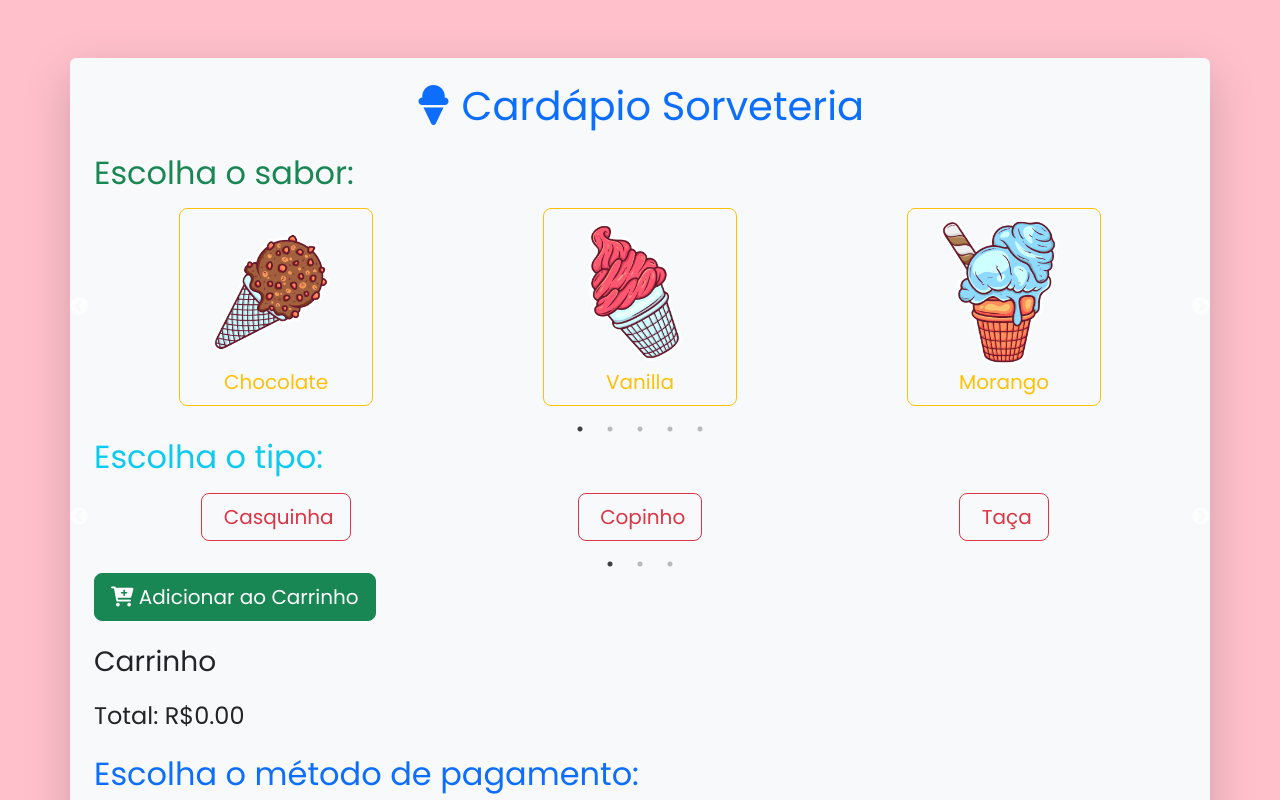
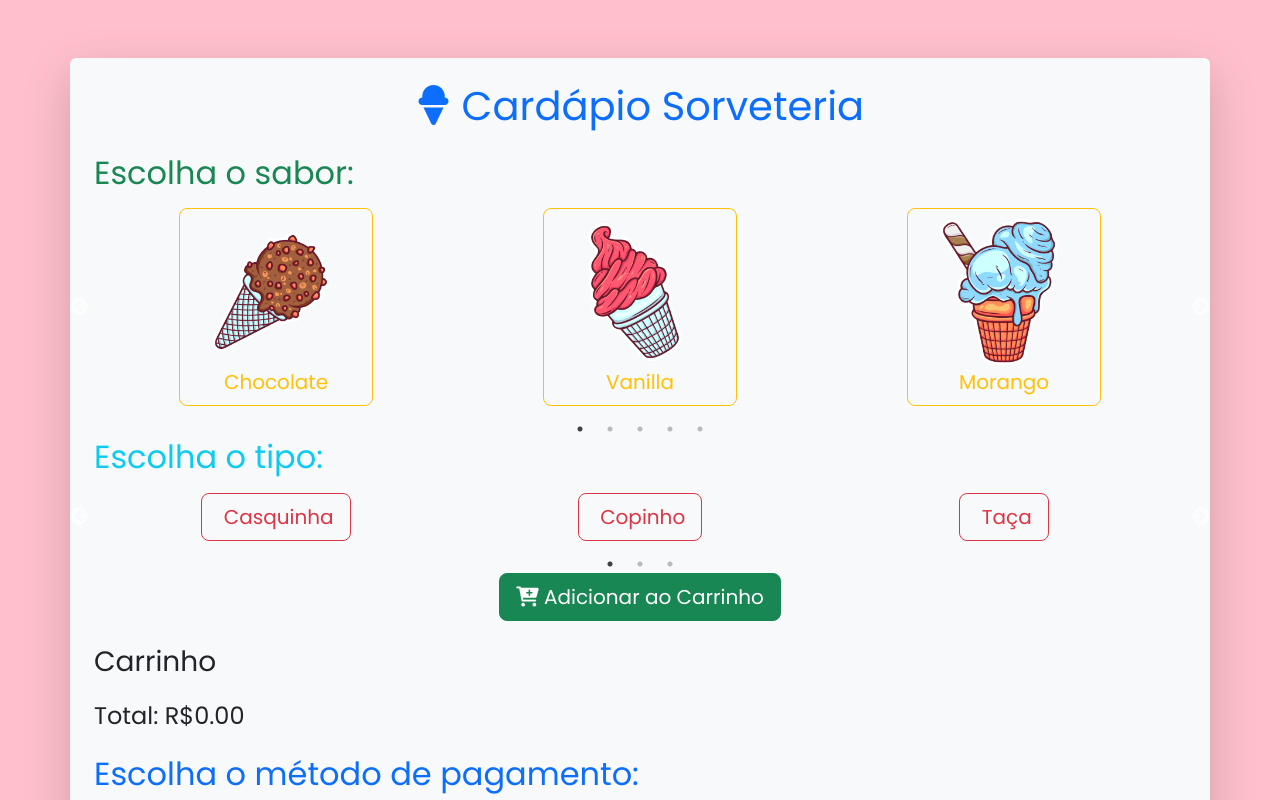
Before and after one commit to sucloudflare/sorvete, a Next.js app: page /menu in a window 1280 px wide. Shown: the top 800 px of the page. Built offline with nearby package versions, Linux system fonts and the light colour scheme.

Commit message:
Update menu.js

```diff
--- a/src/pages/menu.js
+++ b/src/pages/menu.js
@@ -151,7 +151,7 @@
         </div>
 
         {/* Ações do Carrinho */}
-        <div className="d-flex justify-content-between my-4 flex-wrap">
+        <div className="d-flex justify-content-center my-4 flex-wrap">
           <button className="btn btn-success btn-lg" onClick={adicionarNoCarrinho}>
             <i className="fas fa-cart-plus"></i> Adicionar ao Carrinho
           </button>
```
